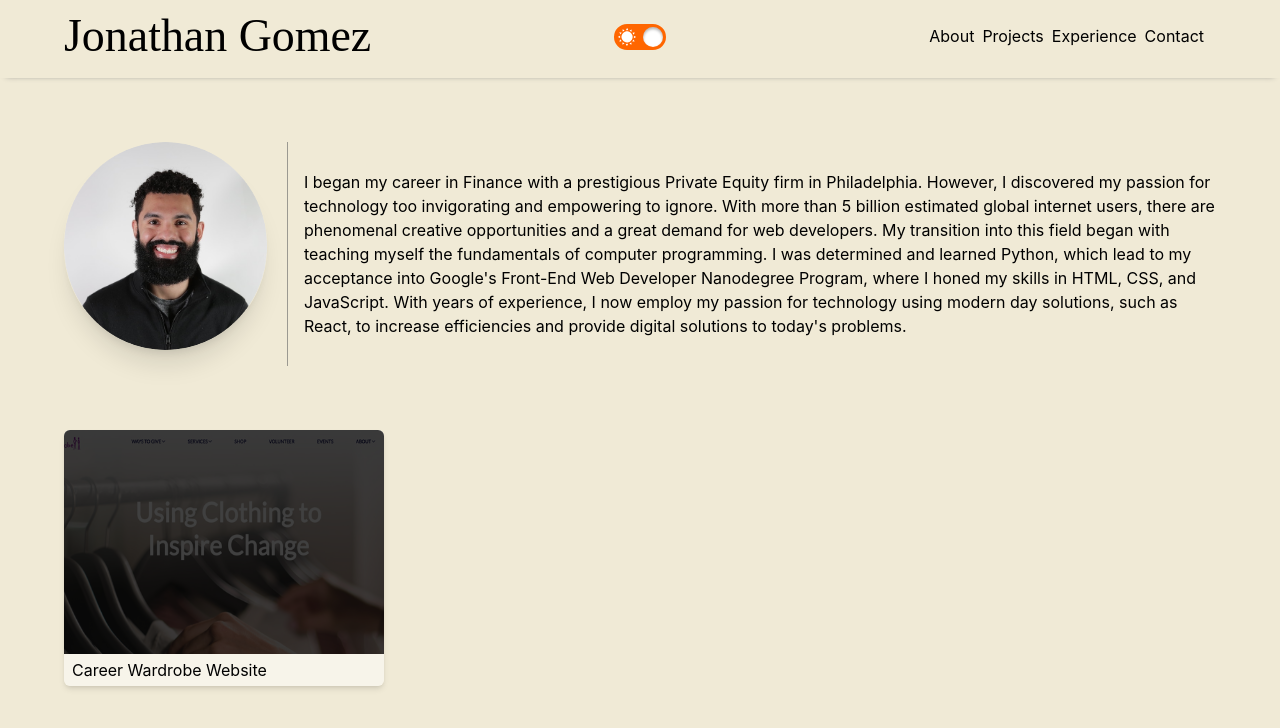
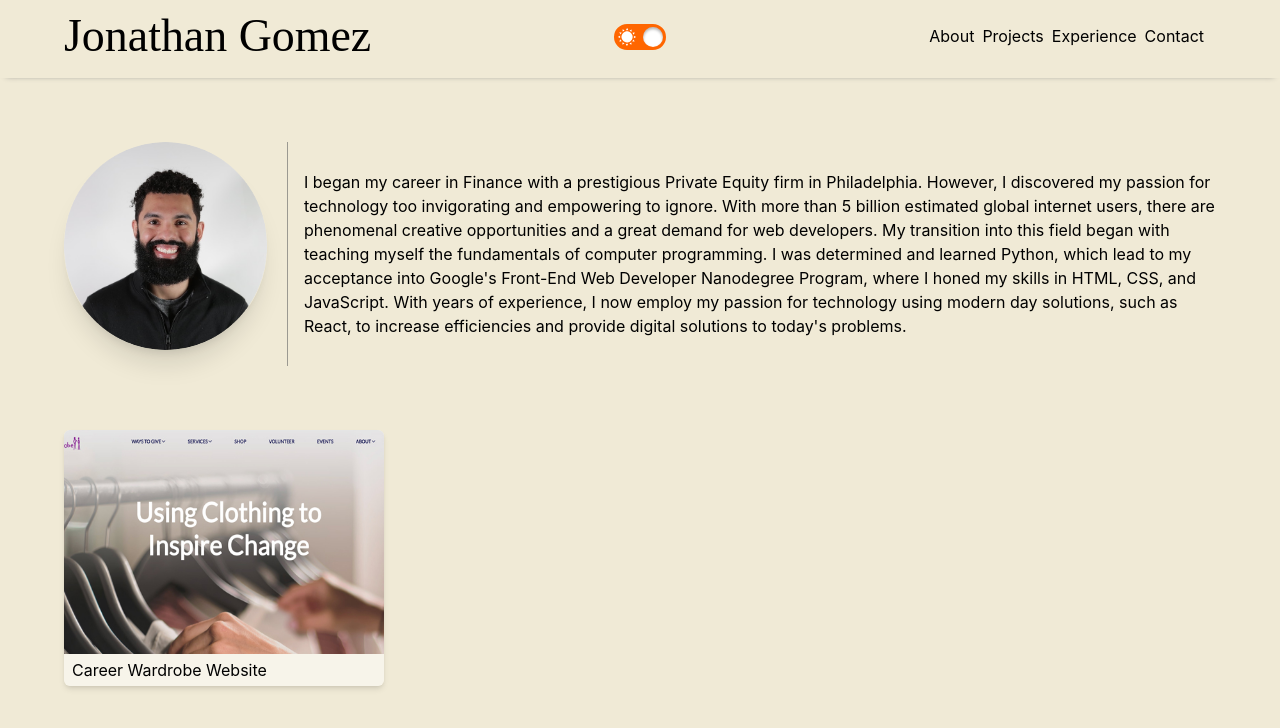
Before and after one commit to gomezjonathan46/portfolio, a React (Create React App) app: page / in a window 1280 px wide. Shown: the top 728 px of the page. Built offline with nearby package versions, Linux system fonts and the light colour scheme; the HTML template or start-up script is replaced by a standard one; a web font is replaced by a local one.

Commit message:
Add hover effect to project cards

```diff
--- a/src/features/projects/Projects.js
+++ b/src/features/projects/Projects.js
@@ -1,8 +1,12 @@
+import { useState } from "react";
+
 export default function Projects() {
   return (
     <div className="mx-[5%] mb-10 mt-[15%] sm:mt-[5%]">
       <Project
-        link={"http://staging.brownstein.group/clients/career-wardrobe/website/"}
+        link={
+          "http://staging.brownstein.group/clients/career-wardrobe/website/"
+        }
         image={"cw"}
         title={"Career Wardrobe Website"}
         alt={"Career Wardrobe"}
@@ -12,11 +16,19 @@ export default function Projects() {
 }
 
 function Project({ link, image, title, alt }) {
+  const [isHovering, setIsHovering] = useState(false);
+
   return (
-    <div className="w-80 rounded-md bg-white/50 shadow-md">
-      <a href={link} target="_blank">
+    <div
+      className="w-80 rounded-md bg-white/50 shadow-md"
+      onMouseEnter={() => setIsHovering(true)}
+      onMouseLeave={() => setIsHovering(false)}
+    >
+      <a href={link} target="_blank" rel="noreferrer">
         <div className="h-56">
-          <div className="absolute h-56 w-80 rounded-t-md bg-black/75"></div>
+          <div
+            className={`absolute h-56 w-80 rounded-t-md bg-black/25 ${isHovering ? "block" : "hidden"}`}
+          ></div>
           <img
             className="h-full w-auto rounded-t-md"
             src={require(`./assets/${image}.jpg`)}
```
